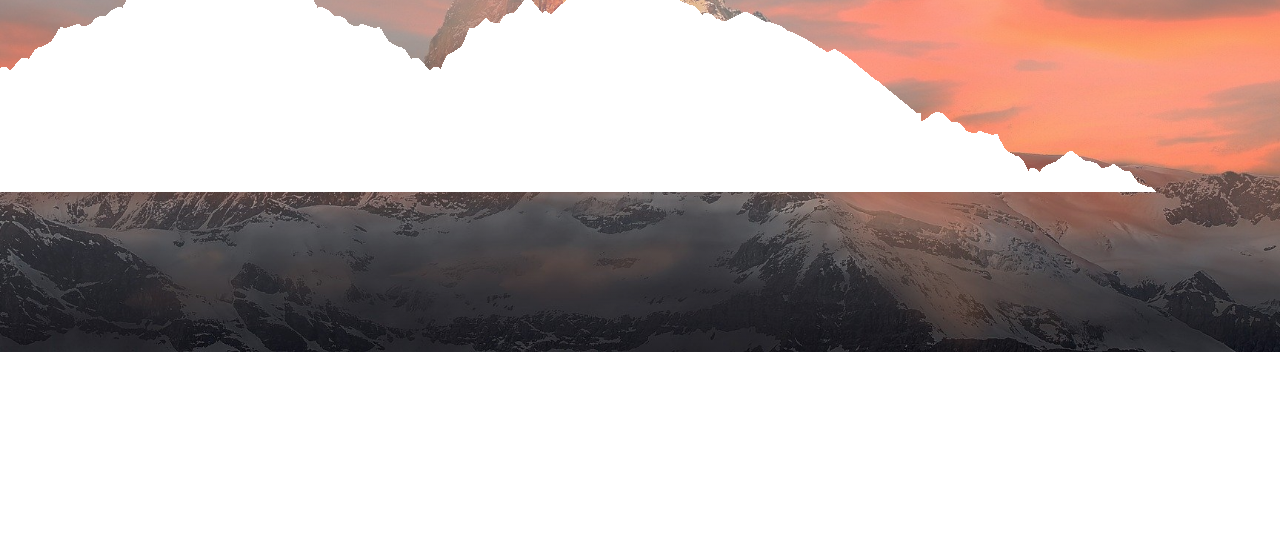
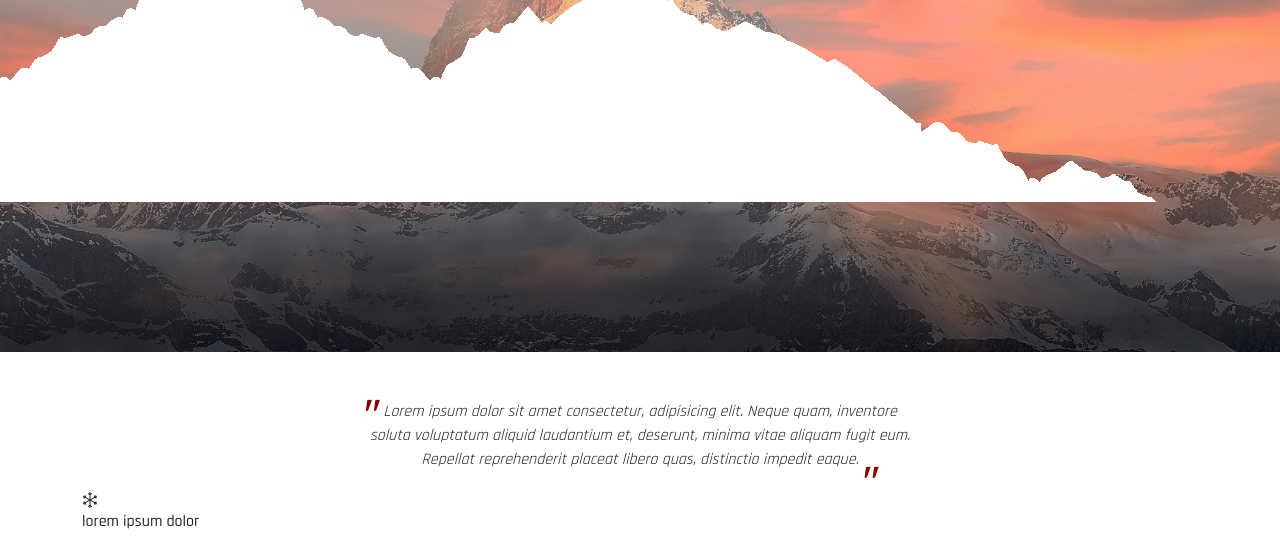
Before and after one commit to Hackademy-125/Progetto_Red_Fabio_Forgiarini, a plain HTML site: page index.html in a window 1280 px wide. Shown: the part 550-1089 px from the top of the page. Before the commit the page ends 902 px from the top, so only its background shows below. Drawn offline with nearby package versions, Linux system fonts and the light colour scheme.

Commit message:
fine header e inizio main

```diff
--- a/index.html
+++ b/index.html
@@ -44,7 +44,41 @@
             <img src="./media/mountains.png" alt="">
         </div>
    </header>
+        <!-- FINE HEADER -->
+    <main>
+        <div class="container mt-5">
+            <div class="row justify-content-center">
+                <div class="col-6 d-flex justify-content-center">
+                    <p class="text-center apici position-relative fst-italic">
+                        Lorem ipsum dolor sit amet consectetur, adipisicing elit. Neque quam, inventore soluta voluptatum aliquid laudantium et, deserunt, minima vitae aliquam fugit eum. Repellat reprehenderit placeat libero quas, distinctio impedit eaque.</p>
+                </div>
+            </div>
+        </div>
+        <div class="container">
+            <div class="row">
+                <div class="col-3">
+                    <svg xmlns="http://www.w3.org/2000/svg" width="16" height="16" fill="currentColor" class="bi bi-snow" viewBox="0 0 16 16">
+                        <path d="M8 16a.5.5 0 0 1-.5-.5v-1.293l-.646.647a.5.5 0 0 1-.707-.708L7.5 12.793V8.866l-3.4 1.963-.496 1.85a.5.5 0 1 1-.966-.26l.237-.882-1.12.646a.5.5 0 0 1-.5-.866l1.12-.646-.884-.237a.5.5 0 1 1 .26-.966l1.848.495L7 8 3.6 6.037l-1.85.495a.5.5 0 0 1-.258-.966l.883-.237-1.12-.646a.5.5 0 1 1 .5-.866l1.12.646-.237-.883a.5.5 0 1 1 .966-.258l.495 1.849L7.5 7.134V3.207L6.147 1.854a.5.5 0 1 1 .707-.708l.646.647V.5a.5.5 0 1 1 1 0v1.293l.647-.647a.5.5 0 1 1 .707.708L8.5 3.207v3.927l3.4-1.963.496-1.85a.5.5 0 1 1 .966.26l-.236.882 1.12-.646a.5.5 0 0 1 .5.866l-1.12.646.883.237a.5.5 0 1 1-.26.966l-1.848-.495L9 8l3.4 1.963 1.849-.495a.5.5 0 0 1 .259.966l-.883.237 1.12.646a.5.5 0 0 1-.5.866l-1.12-.646.236.883a.5.5 0 1 1-.966.258l-.495-1.849-3.4-1.963v3.927l1.353 1.353a.5.5 0 0 1-.707.708l-.647-.647V15.5a.5.5 0 0 1-.5.5z"/>
+                      </svg>
+                      <h6>lorem ipsum dolor</h6>
 
+                </div>
+                <div class="col-3">
+
+                </div>
+                <div class="col-3">
+
+                </div>
+                <div class="col-3">
+
+                </div>
+            </div>
+        </div>
+
+
+
+
+    </main>
     </div>
   </nav>
 </body>
--- a/style.css
+++ b/style.css
@@ -24,7 +24,7 @@ h1,h2,h3,h4{
 
 .ImmagineBackgroundHeader{
     height: 100vh;
-    background-image: linear-gradient(rgb(255, 255, 255), rgba(255, 255, 255, 0)), url(./media/switzerland-862870_1920.jpg);
+    background-image: linear-gradient(rgba(255, 255, 255, 1), rgba(255, 255, 255, 0)), url(./media/switzerland-862870_1920.jpg);
     background-size: cover;
     background-position: center;
 }
@@ -37,6 +37,28 @@ h1,h2,h3,h4{
 
 .montagne-bianche{
     position: absolute;
-    top: 100px;
+    top: 110px;
 
 }
+
+.apici::after{
+    content: '"';
+    font-family: 'Rajdhani', sans-serif;
+    font-weight: bold;
+    color: darkred;
+    font-size: 50px;
+    position: absolute;
+    bottom: -50px;
+    right: 40px;
+}
+
+.apici::before{
+    content: '"';
+    font-family: 'Rajdhani', sans-serif;
+    font-weight: bold;
+    color: darkred;
+    font-size: 50px;
+    position: absolute;
+    top: -20px;
+    left: -10px;
+}
```
